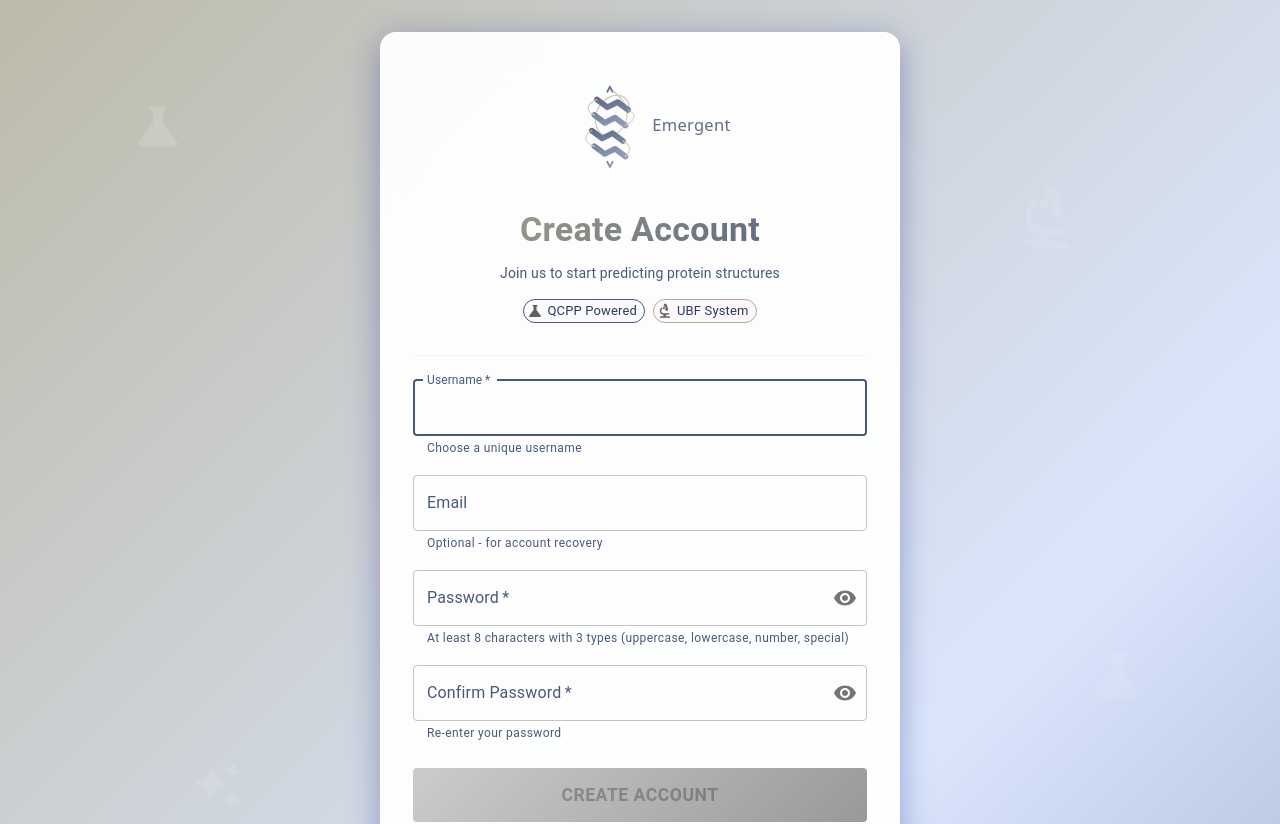
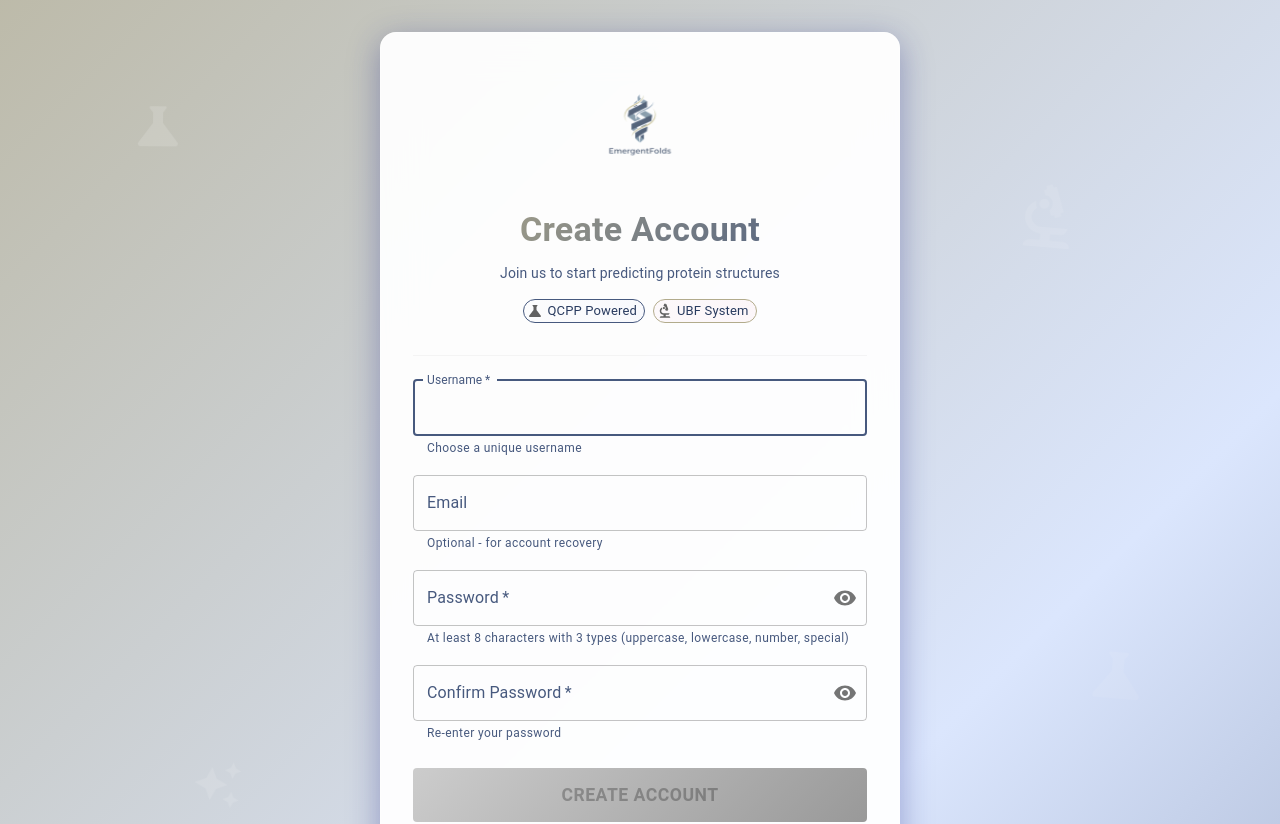
Before and after one commit to RobinsonDionte40hz/PP, a React (Vite) app in the folder frontend/: page /register in a window 1280 px wide. Shown: the top 824 px of the page. Built offline with nearby package versions, Linux system fonts and the light colour scheme; no server answers.

Commit message:
Add EmergentFolds PNG logo and update references

```diff
--- a/frontend/src/components/layout/Header.tsx
+++ b/frontend/src/components/layout/Header.tsx
@@ -71,7 +71,7 @@ export default function Header({ onMenuClick }: HeaderProps) {
         {/* EmergentFolds Logo */}
         <Box
           component="img"
-          src="/emergentfolds-logo.svg"
+          src="/emergentfoldslogo.png"
           alt="EmergentFolds"
           sx={{
             height: 32,
--- a/frontend/src/pages/Login.tsx
+++ b/frontend/src/pages/Login.tsx
@@ -305,7 +305,7 @@ const Login: React.FC = () => {
               >
                 <Box
                   component="img"
-                  src="/emergentfolds-logo.svg"
+                  src="/emergentfoldslogo.png"
                   alt="EmergentFolds"
                   sx={{
                     height: 120,
--- a/frontend/src/pages/Register.tsx
+++ b/frontend/src/pages/Register.tsx
@@ -407,7 +407,7 @@ const Register: React.FC = () => {
               >
                 <Box
                   component="img"
-                  src="/emergentfolds-logo.svg"
+                  src="/emergentfoldslogo.png"
                   alt="EmergentFolds"
                   sx={{
                     height: 120,
```
Also changed, not shown: frontend/public/emergentfoldslogo.png (added).
